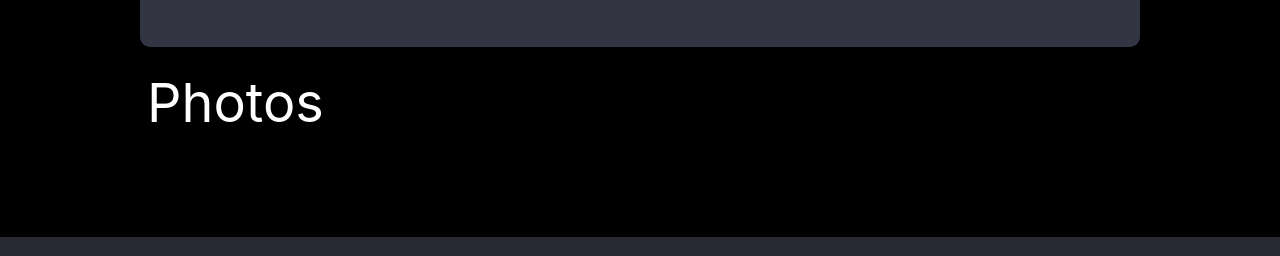
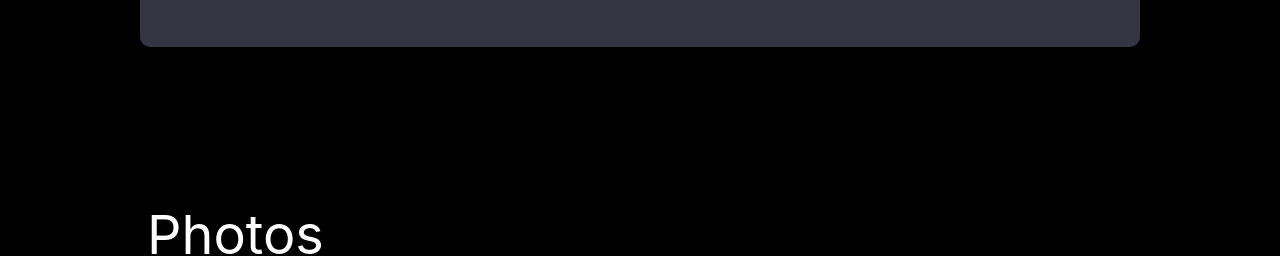
Before and after one commit to rgavin1/weather-app, a React (Create React App) app: page / in a window 1280 px wide. Shown: the part 554-810 px from the top of the page. Built offline with nearby package versions, Linux system fonts and the light colour scheme.

Commit message:
.env test

```diff
--- a/src/Assets/styles/Photo.css
+++ b/src/Assets/styles/Photo.css
@@ -14,7 +14,7 @@
   font-size: 54px;
   max-width: 986px;
   width: 85%;
-  margin: -15% auto 20px;
+  margin: -60px auto 20px;
 }
 .image {
   background-size: cover;
```
Also changed, not shown: 1 other file (tests, documents, lock files or other folders).
